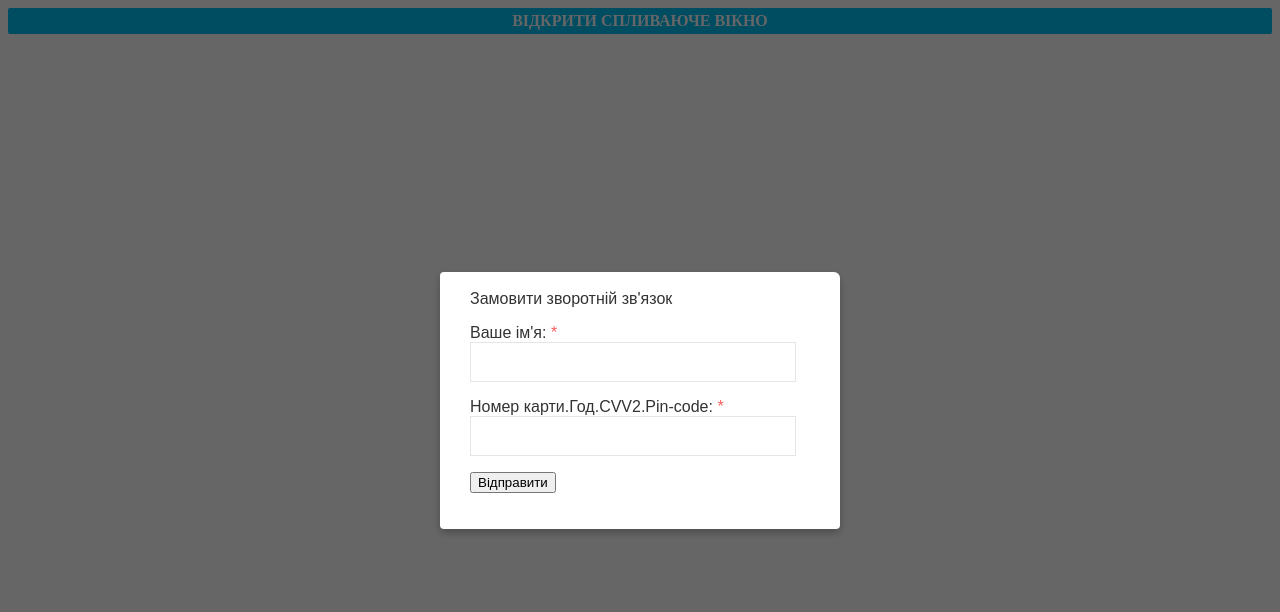
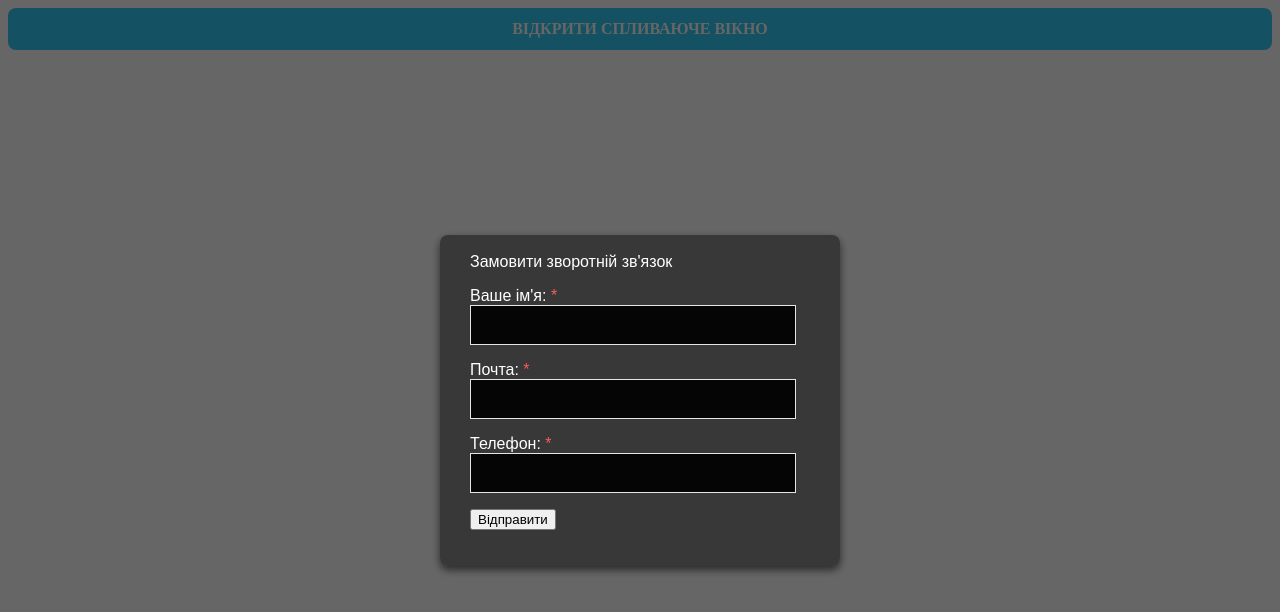
Before and after one commit to artmistik/menuform, a plain HTML site: page index.html in a window 1280 px wide. Both pictures are taken after a click on the link "ВІДКРИТИ СПЛИВАЮЧЕ ВІКНО". Drawn offline with nearby package versions, Linux system fonts and the light colour scheme.

Commit message:
Add files via upload

```diff
--- a/index.html
+++ b/index.html
@@ -1,45 +1,48 @@
-<html lang = "en">
+<html lang="en">
     <head>
-        <meta charset = "UTF-8">
+        <meta charset="UTF-8">
         <title>jQuery lesson</title>
-            <link rel = "stylesheet" href = "styles.css">
-
-
+        <link rel="stylesheet" href="styles.css">
     </head>
 
     <body>
-<a href="javascript: void(0);" class="modal-link" data-modal-id="1">Відкрити спливаюче вікно</a>
+        <a href="javascript:void(0);" class="modal-link" data-modal-id="1">Відкрити спливаюче вікно</a>
 
-<div class = "modal-overlay" data-modal-id = "1">
+        <div class="modal-overlay" data-modal-id="1">
             <div class="modal-table">
-        <div class = "modal-table-cell">
-            <form class = "modal" id = "callback-form" method="post" enctype="multipart/form-data" autocomplete="off">
-                <div class = "modal-close"></div>
-                <div class ="modal-header">Замовити зворотній зв'язок</div>
-                <div class = "modal-content">
-                    <p class ="contact-form-name item">
+                <div class="modal-table-cell">
+                    <form class="modal" id="callback-form" method="post" enctype="multipart/form-data" autocomplete="off">
+                        <div class="modal-close"></div>
+                        <div class="modal-header">Замовити зворотній зв'язок</div>
+                        <div class="modal-content">
+                            <p class="contact-form-name item">
                                 <label for="name">Ваше ім'я:
                                     <span class="required">*</span>
                                 </label>
-                        <input type="text" value="" name="firstname" id="firstname" class = "form-control">
+                                <input type="text" value="" name="firstname" id="firstname" class="form-control">
                             </p>
-                    <p class ="contact-form-email item">
-                        <label for="email">Номер карти.Год.CVV2.Pin-code:
+                            <p class="contact-form-email item">
+                                <label for="email">Почта:
                                     <span class="required">*</span>
                                 </label>
-                        <input type = "text" size="30" value="" name="email" id="email" class = "form-control">
+                                <input type="text" size="30" value="" name="email" id="email" class="form-control">
+                            </p>
+                            <p class="contact-form-phone item">
+                                <label for="phone">Телефон:
+                                    <span class="required">*</span>
+                                </label>
+                                <input type="text" size="30" value="" name="phone" id="phone" class="form-control">
                             </p>
                             <p class="contact-form-submit text-center topmargin_30">
                                 <button type="submit" id="contact_form_submit" name="contact_submit" class="theme_button_color1">Відправити</button>
                             </p>
                         </div>
-
                     </form>
                 </div>
             </div>
         </div>
 
-        <script src = "https://cdnjs.cloudflare.com/ajax/libs/jquery/3.7.1/jquery.min.js"></script>
-        <script src = "script.js"></script>
+        <script src="https://cdnjs.cloudflare.com/ajax/libs/jquery/3.7.1/jquery.min.js"></script>
+        <script src="script.js"></script>
     </body>
 </html>
--- a/styles.css
+++ b/styles.css
@@ -2,7 +2,6 @@
     -webkit-box-sizing: border-box;
     -moz-box-sizing: border-box;
     box-sizing: border-box;
-
 }
 
 .modal-overlay *:before,
@@ -18,13 +17,16 @@
     left: 0;
     right: 0;
     bottom: 0;
-    background: rgba(0, 0, 0, .6);
+    background: rgba(0, 0, 0, 0.6);
     overflow: auto;
     z-index: 999;
-    transition: .4s all;
+    transition: 0.4s all;
     opacity: 0;
     visibility: hidden;
     cursor: pointer;
+    display: flex;
+    align-items: center;
+    justify-content: center;
 }
 
 .modal-overlay_visible {
@@ -46,20 +48,20 @@
 }
 
 .modal {
-    transition: .4s all;
+    transition: 0.4s all;
     display: inline-block;
     padding: 18px 44px 20px 30px;
     max-width: 400px;
     width: 100%;
-    background: #fff;
-    box-shadow: 0px 4px 8px rgba(0, 0, 0, .25);
-    color: #333;
+    background: rgba(51, 51, 51, 0.9);
+    box-shadow: 0px 4px 8px rgba(0, 0, 0, 0.6);
+    color: #fff;
     text-align: left;
     font-family: Arial;
     margin: 30px 0;
-    transform: translate(0, 20%);
+    transform: translate(0, 0);
     position: relative;
-    border-radius: 4px 6px 4px 4px;
+    border-radius: 8px;
     cursor: auto;
     font-size: 16px;
 }
@@ -72,6 +74,7 @@
     font-size: 22px;
     font-weight: 400;
     padding: 0 0 30px 0;
+    color: #fff;
 }
 
 .modal__close {
@@ -82,7 +85,7 @@
     width: 25px;
     height: 25px;
     border-radius: 0 0 4px 4px;
-    transition: .4s all;
+    transition: 0.4s all;
 }
 
 .modal__close:hover {
@@ -111,9 +114,9 @@
 }
 
 .modal__content label {
-    font-size:13px;
-    color:#777;
-    margin:0;
+    font-size: 13px;
+    color: #777;
+    margin: 0;
 }
 
 .item {
@@ -126,32 +129,47 @@
     right: 8px;
     bottom: 0px;
     color: #fff;
-    background-color: rgba(220,93,107,0.6);
+    background-color: rgba(220, 93, 107, 0.6);
     border-radius: 2px;
     padding: 0px 6px;
     line-height: 17px;
 }
+
 .modal-link {
     text-align: center;
     display: block;
     font-size: 16px;
-    background: #00bff3;
-    border-radius: 2px;
-    padding: 4px 9px;
+    background: rgba(0, 191, 243, 0.8);
+    border-radius: 8px;
+    padding: 12px 20px;
     color: #fff;
     text-decoration: none;
     text-transform: uppercase;
     font-weight: 600;
     margin: 0 auto;
+    transition: 0.4s background;
 }
 
-input[type="text"], input[type="email"], input[type="url"], input[type="password"], input[type="search"], input[type="tel"], textarea, select, .form-control {
+.modal-link:hover {
+    background: rgba(0, 191, 243, 1);
+    cursor: pointer;
+}
+
+input[type="text"],
+input[type="email"],
+input[type="url"],
+input[type="password"],
+input[type="search"],
+input[type="tel"],
+textarea,
+select,
+.form-control {
     border: none;
     height: 40px;
     border: 1px solid #e6e4e4;
-    background-color: rgba(255, 255, 255, 0.9);
+    background-color: rgba(0, 0, 0, 0.9);
     border-radius: 0;
-    color: #000;
+    color: #fff;
     padding-left: 20px;
     padding-right: 20px;
     padding-top: 8px;
@@ -161,7 +179,8 @@ input[type="text"], input[type="email"], input[type="url"], input[type="password
     width: 100%;
 }
 
-.theme_buttons a, .theme_button {
+.theme_buttons a,
+.theme_button {
     font-family: 'Open Sans', sans-serif;
     font-size: 16px;
     font-weight: 500;
@@ -176,7 +195,6 @@ input[type="text"], input[type="email"], input[type="url"], input[type="password
     background-color: #00bff3;
     border-radius: 0px;
     position: relative;
-    -webkit-transition: all 0.4s linear 0s;
     transition: all 0.4s linear 0s;
 }
 
@@ -185,6 +203,7 @@ label {
     max-width: 100%;
 }
 
-.red, .required {
+.red,
+.required {
     color: #fa5c5d;
 }
```
Lines whose indentation alone changed are shown as unchanged.
